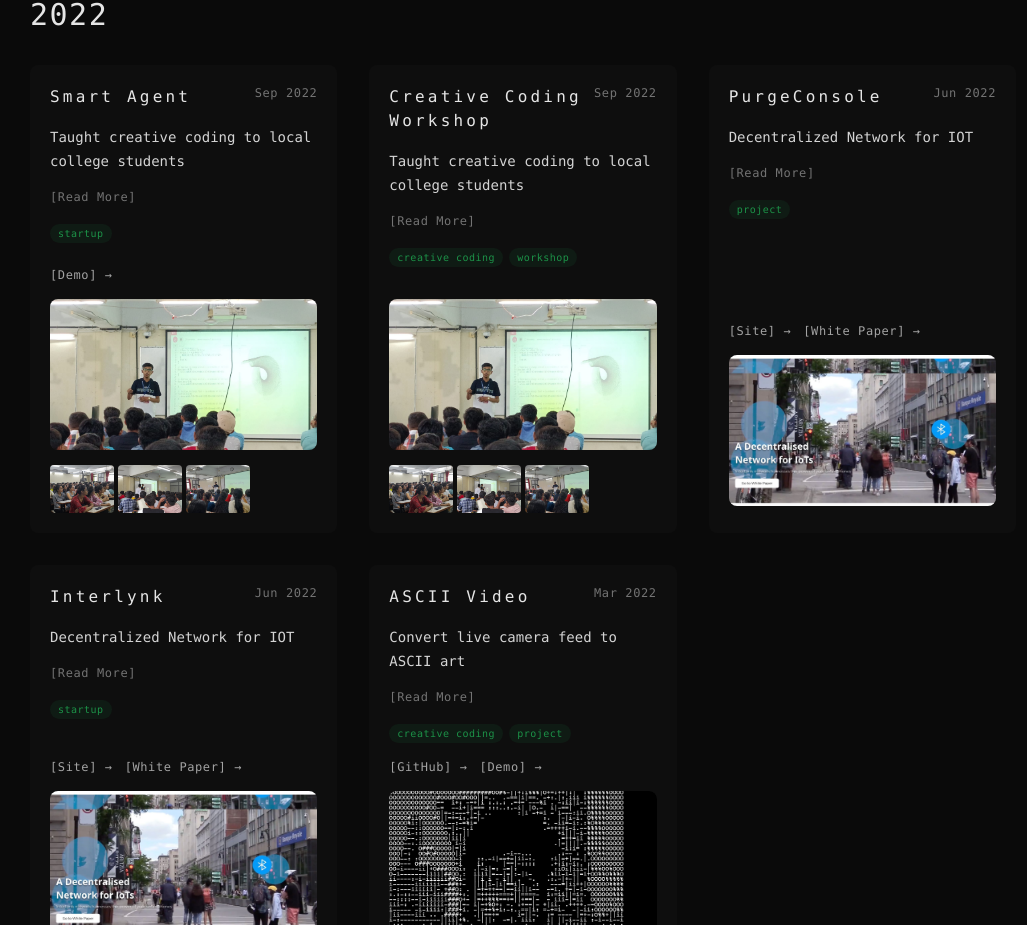
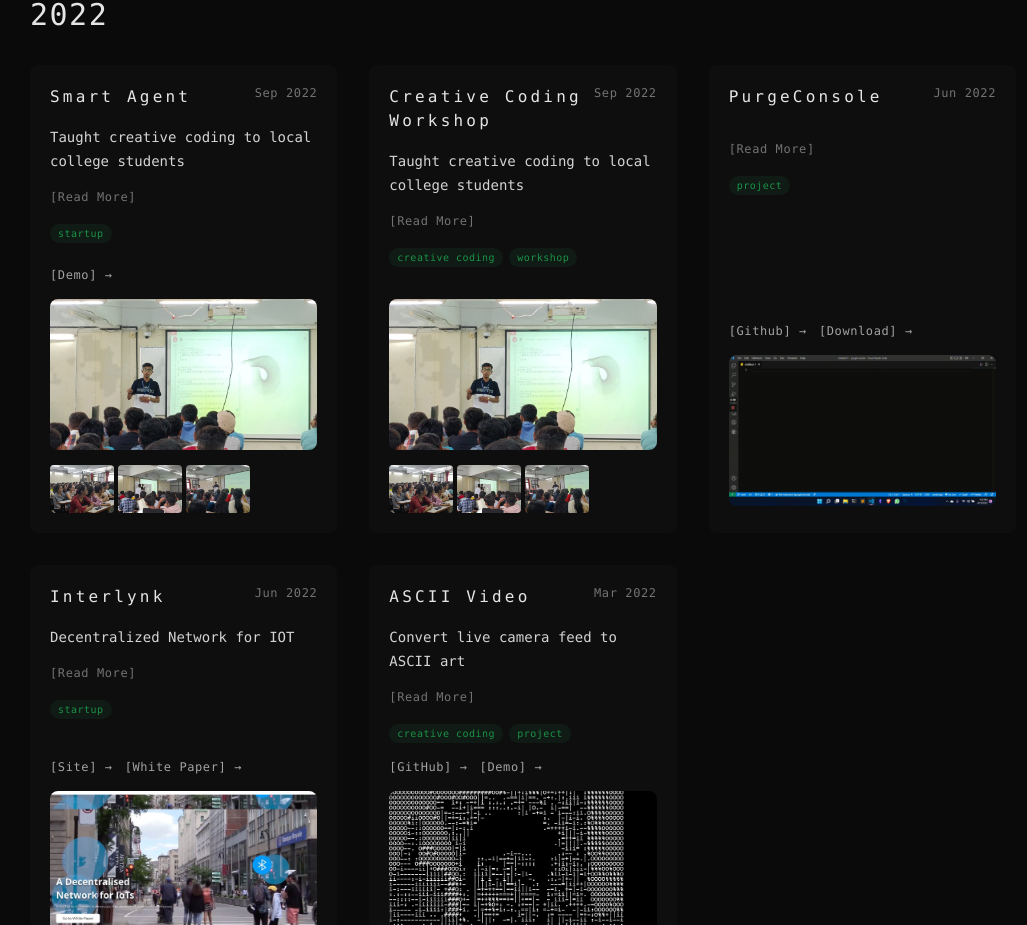
Before and after one commit to KMJ-007/www2025, a Next.js app: page /output in a window 1280 px wide. Shown: the part 2356-3281 px from the top of the page, without its empty margins (208-1235 px from the left). Built offline with nearby package versions, Linux system fonts and the light colour scheme.

Commit message:
build is building
Signed-off-by: karan <karanjanthe@gmail.com>

```diff
--- a/src/components/ArenaQuote.tsx
+++ b/src/components/ArenaQuote.tsx
@@ -81,7 +81,7 @@ export default function ArenaQuote() {
                   animate={{ y: 0, opacity: 1 }}
                   transition={{ delay: 0.1 }}
                 >
-                  "It's not the critic who counts, not the man who points out how the strong man stumbled, or when the doer of deeds could have done better. The credit belongs to the man who is actually in the arena; whose face is marred by dust and sweat and blood; who strives valiantly; who errs and comes short again and again; who knows the great enthusiasms, the great devotions and spends himself in a worth cause; who at the best, knows in the end the triumph of high achievement; and who at the worst if he fails, at least fails while daring greatly, so that his place shall never be with those cold and timid souls who know neither victory or defeat."
+                  &ldquo;It&apos;s not the critic who counts, not the man who points out how the strong man stumbled, or when the doer of deeds could have done better. The credit belongs to the man who is actually in the arena; whose face is marred by dust and sweat and blood; who strives valiantly; who errs and comes short again and again; who knows the great enthusiasms, the great devotions and spends himself in a worth cause; who at the best, knows in the end the triumph of high achievement; and who at the worst if he fails, at least fails while daring greatly, so that his place shall never be with those cold and timid souls who know neither victory or defeat.&rdquo;
                 </motion.p>
                 <motion.p
                   className="mt-4 text-[#ededed70] text-sm"
--- a/src/data/projects.ts
+++ b/src/data/projects.ts
@@ -266,23 +266,23 @@ export const projects: Project[] = [
   {
     title: "PurgeConsole",
     date: "2022-06",
-    headline: "Decentralized Network for IOT",
+    headline: "",
     description: "Interlynk was a decentralized network for IoT devices. It was a platform that allows IoT devices to communicate with each other without the need for a central server. User gets coins for being part of the network as the reward, it was really good concept, but didn't worked out.\n\n I created the MVP in react native single handedly in 4 days. this was fun to work on cause not only i learned react native, but also i learned how BLE works, and how to integrate BLE and store data on the blockchain and making sure how to make it end to end work.We also won the web3 2022 hackathon for the best hackathon project.",
     tags: ["project"],
     links: [
       {
-        title: "Site",
-        url: "https://web.archive.org/web/20230304135018/https://www.interlynk.space/"
+        title: "Github",
+        url: "https://github.com/KMJ-007/purgeconsole"
       },
       {
-        title: "White Paper",
-        url: "https://web.archive.org/web/20220709180239/https://www.interlynk.space/_files/ugd/7aeff5_0f8af081f0f141a8b9c4e8fb42b57e97.pdf"
+        title: "Download",
+        url: "https://marketplace.visualstudio.com/items?itemName=KaranJanthe.purgeConsole"
       }
     ],
     images: [
       {
-        src: "/images/interlynk.jpeg",
-        alt: "Interlynk"
+        src: "/images/purgeconsole.gif",
+        alt: "PurgeConsole"
       }
     ]
   },
```
Also changed, not shown: public/images/purgeconsole.gif (added).
